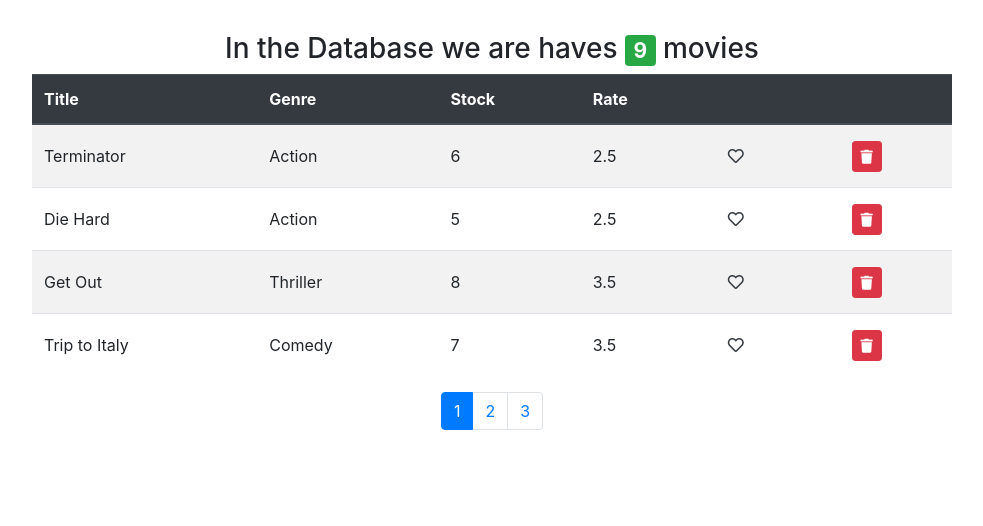
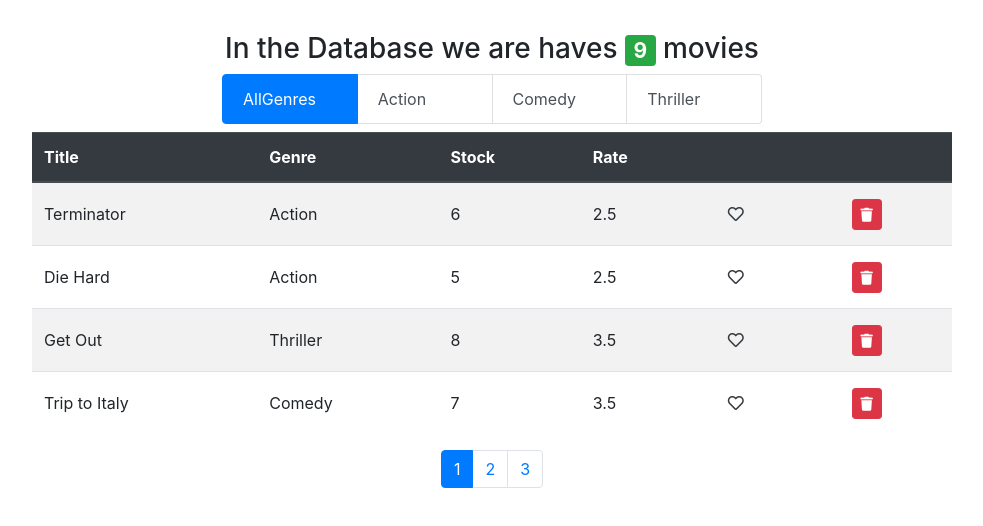
Before and after one commit to mrSerhi/Vidly, a React (Create React App) app: page / in a window 1280 px wide. Shown: the top 526 px of the page, without its empty margins (148-1131 px from the left). Built offline with nearby package versions, Linux system fonts and the light colour scheme.

Commit message:
Realization displaing movies on genres. fix rediraction on first page when selected genre(don't assept to allgenres)

```diff
--- a/src/App.js
+++ b/src/App.js
@@ -1,7 +1,9 @@
 import React, { Component } from "react";
 import "./App.css";
+import uuid from "uuid";
 // fake API
 import { getMovies, deleteMovie } from "./services/fakeMovieService";
+import { getGenres } from "./services/fakeGenreService";
 // utils for create pagination
 import { createPagination } from "./utils/forPagination";
 
@@ -10,13 +12,16 @@ import Spinner from "./components/layout/spinner/spinner";
 import TableMovies from "./components/tableMovies/tableMovies";
 import TitleMovies from "./components/titleMovies/titleMovies";
 import Pagination from "./components/layout/pagination/pagination";
+import Sidebar from "./components/layout/sidebar";
 
 class App extends Component {
   state = {
     movies: [],
     loaded: false,
     contentPerPage: 4,
-    currentPage: 1
+    currentPage: 1,
+    genres: [],
+    selectedGenre: "AllGenres"
   };
 
   componentDidMount() {
@@ -24,7 +29,8 @@ class App extends Component {
     setTimeout(() => {
       this.setState({
         movies: JSON.parse(localStorage.getItem("movies")),
-        loaded: true
+        loaded: true,
+        genres: [{ _id: uuid, name: "AllGenres", active: true }, ...getGenres()]
       });
     }, 1000);
     // this.setState({ movies: getMovies(), loaded: true });
@@ -62,22 +68,48 @@ class App extends Component {
     this.setState({ currentPage: page });
   };
 
+  handleGenresSelect = (e, genre) => {
+    e.preventDefault();
+    this.setState({ selectedGenre: genre, currentPage: 1 });
+  };
+
+  displayMoviesOnGenres = () => {
+    const { selectedGenre: genre, movies } = this.state;
+
+    if (genre !== "AllGenres") {
+      return movies.filter(m => m.genre.name === genre);
+    }
+    return movies;
+  };
+
   displayTable = () => {
-    const { movies: content, loaded, contentPerPage, currentPage } = this.state;
-    const { length } = content;
-    const movies = createPagination(content, currentPage, contentPerPage);
+    const {
+      // movies: content,
+      loaded,
+      contentPerPage,
+      currentPage,
+      genres
+    } = this.state;
+    // const { length } = content;
+
+    const moviesOnGenre = this.displayMoviesOnGenres();
+    const movies = createPagination(moviesOnGenre, currentPage, contentPerPage);
 
     if (loaded) {
       return (
         <React.Fragment>
-          <TitleMovies length={length} />
+          <TitleMovies length={moviesOnGenre.length} />
+
+          <Sidebar genres={genres} onGenreDisplay={this.handleGenresSelect} />
+
           <TableMovies
             data={movies}
             onDeleted={this.handleDeleteClick}
             onLiked={this.handleLikedToggle}
           />
+
           <Pagination
-            itemsLength={length}
+            itemsLength={moviesOnGenre.length}
             itemsPerPage={contentPerPage}
             currentPage={currentPage}
             onChangePagination={this.handlePaginationClick}
--- /dev/null
+++ b/src/components/layout/sidebar.js
@@ -0,0 +1,33 @@
+import React from "react";
+import PropTypes from "prop-types";
+
+const Sidebar = ({ genres, onGenreDisplay }) => {
+  const renderGenres = genres.map(g => {
+    const { _id: id, name: genre, active = false } = g;
+    const itemClasses = "list-group-item list-group-item-action ";
+    const hightlight = active ? itemClasses + "active" : itemClasses;
+    return (
+      <a
+        onClick={e => onGenreDisplay(e, genre)}
+        href="#!"
+        key={id}
+        className={hightlight}
+      >
+        {genre}
+      </a>
+    );
+  });
+
+  return (
+    <div className="col-md-6 mx-auto mb-2">
+      <ul className="list-group list-group-horizontal">{renderGenres}</ul>
+    </div>
+  );
+};
+
+Sidebar.propTypes = {
+  genres: PropTypes.array.isRequired,
+  onGenreDisplay: PropTypes.func.isRequired
+};
+
+export default Sidebar;
--- a/src/components/tableMovies/tableMovies.js
+++ b/src/components/tableMovies/tableMovies.js
@@ -1,7 +1,7 @@
 import React from "react";
 
 // components
-import Like from "../like/like";
+import Like from "../layout/like/like";
 
 const TableMovies = ({ data, onDeleted, onLiked }) => {
   const tr = data.map(movie => {
--- a/src/components/titleMovies/titleMovies.js
+++ b/src/components/titleMovies/titleMovies.js
@@ -12,7 +12,7 @@ const TitleMovies = ({ length }) => {
         Don't exist the movies in our database...
       </h3>
     );
-  return <div className="col-md-8 mx-auto">{title}</div>;
+  return <div className="col-md-12 mx-auto">{title}</div>;
 };
 
 export default TitleMovies;
```
Also changed, not shown: src/components/layout/like/like.js (renamed from src/components/like/like.js).
